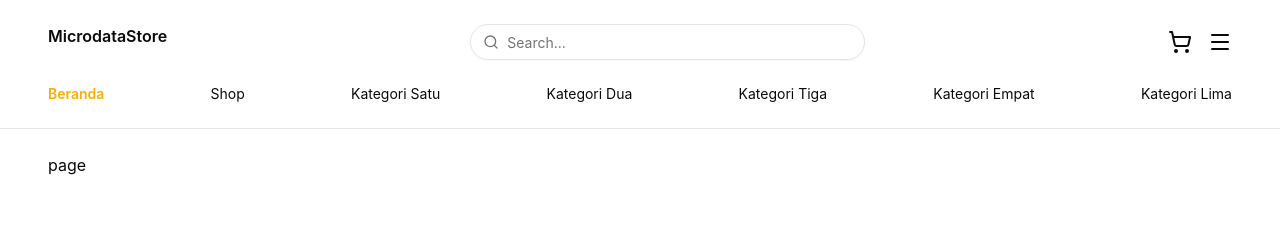
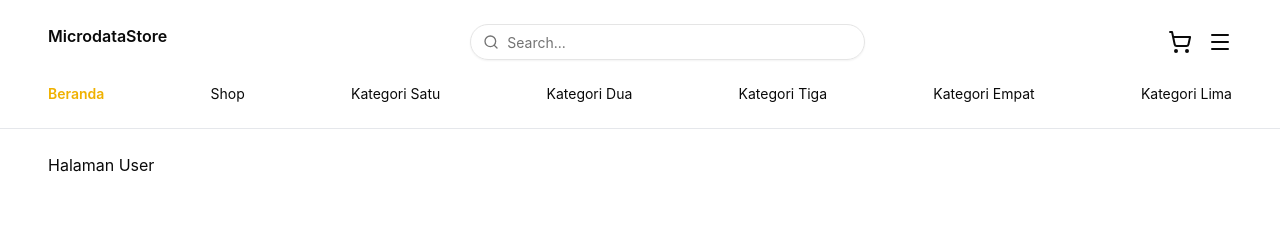
Before and after one commit to apridiansaputra/microdata-store, a Next.js app: page / in a window 1280 px wide. Shown: the top 243 px of the page. Built offline with nearby package versions, Linux system fonts and the light colour scheme.

Commit message:
feat : edit page user

```diff
--- a/app/(public)/page.tsx
+++ b/app/(public)/page.tsx
@@ -2,6 +2,6 @@ import React from 'react'
 
 export default function page() {
   return (
-    <div>page</div>
+    <div>Halaman User</div>
   )
 }
```
